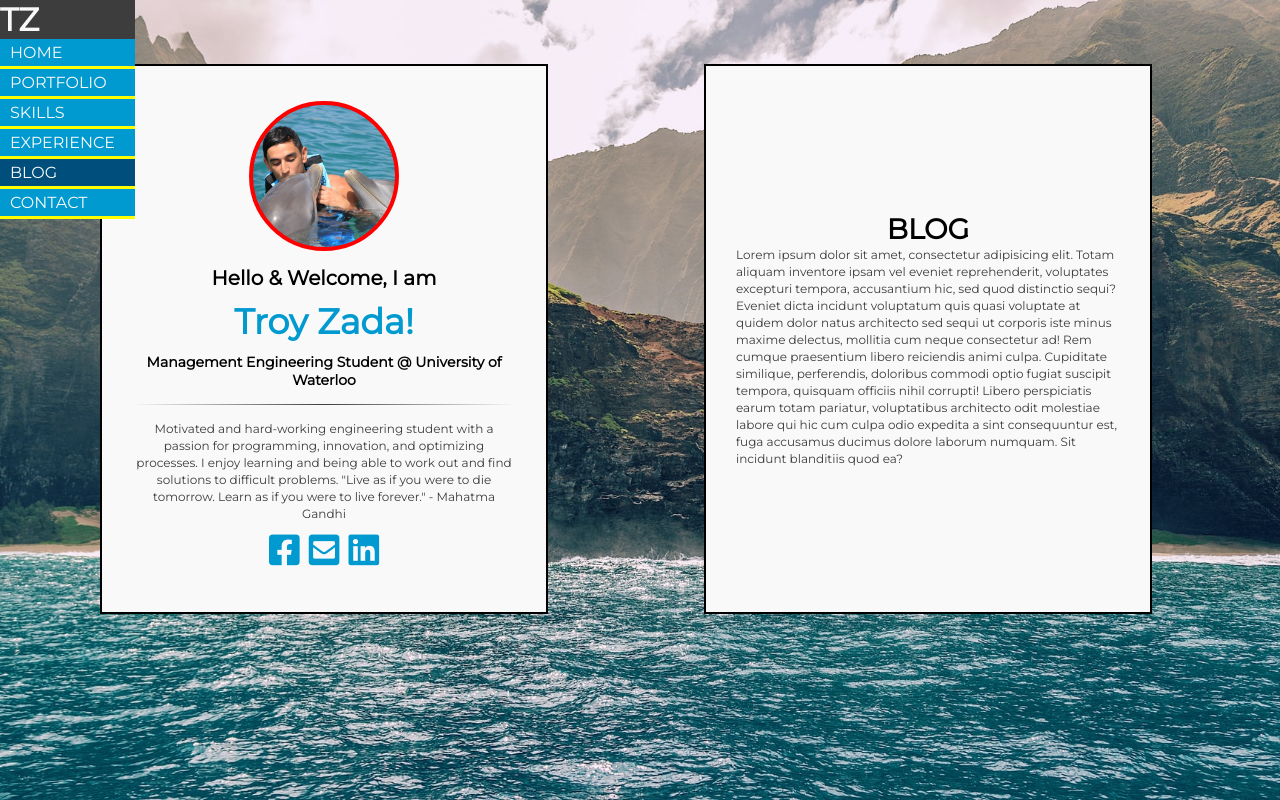
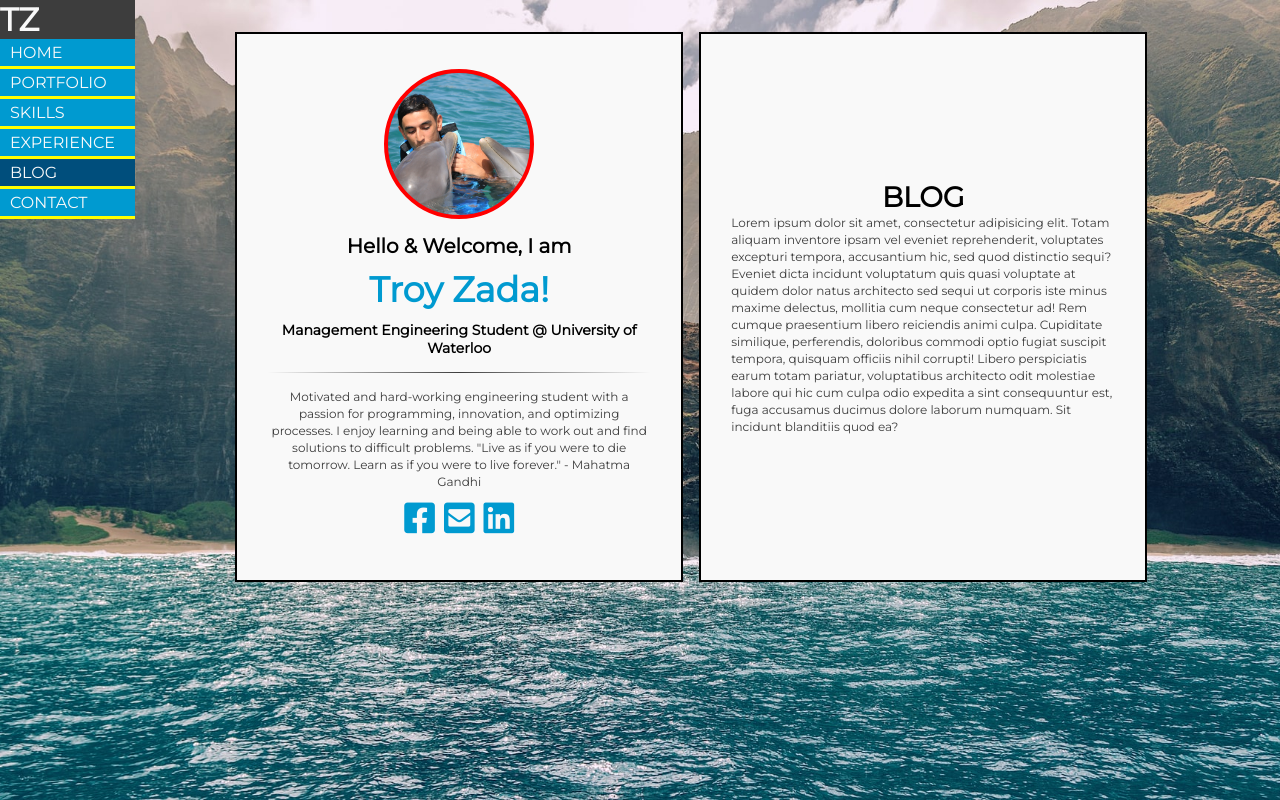
Before and after one commit to tzada8/troy-zada, a React (Create React App) app: page /blog in a window 1280 px wide. Built offline with nearby package versions, Linux system fonts and the light colour scheme.

Commit message:
fixed margins for card/nav placements

```diff
--- a/src/components/cards/Cards.css
+++ b/src/components/cards/Cards.css
@@ -1,8 +1,12 @@
+:root {
+   --CARD_WIDTH: 35%;
+}
+
 .card-box {
    background: var(--WHITE);
    position: absolute;
    display: block;
-   width: 35%;
+   width: var(--CARD_WIDTH);
    max-width: 500px;
    min-height: calc(var(--MIN_SCREEN_HEIGHT) - 50px);
    height: 550px;
@@ -10,7 +14,7 @@
    align-content: center;
    overflow-y: auto;
    border: 2px solid var(--BLACK);
-   margin: 5% calc(50% - (35% / 2));
+   margin: 32px calc(50% - (var(--CARD_WIDTH) / 2));
    z-index: 8;
    opacity: 0;
    transition: all 0.5s linear;
@@ -23,14 +27,12 @@
 
 /* LOCATION FOR HOME CARD */
 .home-loc {
-   /* CENTER CARD ON X-AXIS */
-   /* calc(50% - (35% / 2)) */
-   margin: 5% 100px;
+   margin: 32px calc(50% - (var(--CARD_WIDTH) - 4%) - 8px);
 }
 
 /* LOCATION FOR ALL OTHER CARDS */
 .other-page {
-   margin: 5% 55%;
+   margin: 32px calc(50% + 4% + 8px);
    z-index: 9;
    opacity: 1;
 }
--- a/src/components/navbar/Navbar.css
+++ b/src/components/navbar/Navbar.css
@@ -10,7 +10,7 @@ nav {
    display: flex;
    justify-content: center;
    align-items: center;
-   margin-top: 5%;
+   margin-top: 32px;
    font-size: 1rem;
    z-index: 999;
    font-weight: bold;
@@ -18,11 +18,14 @@ nav {
 }
 
 .middle {
-   margin-left: 50vw;
+   margin-left: 150px;
+   margin-left: calc(50% - (135px / 2 + 25%));
 }
 
 .left {
-   margin-left: 5vw;
+   /* margin-left: 32px; */
+   /* margin-left: calc(50% - (var(--CARD_WIDTH) + 7%) - 8px); */
+   margin-left: calc(50% - (135px + 33%));
 }
 
 .navbar-container {
```
